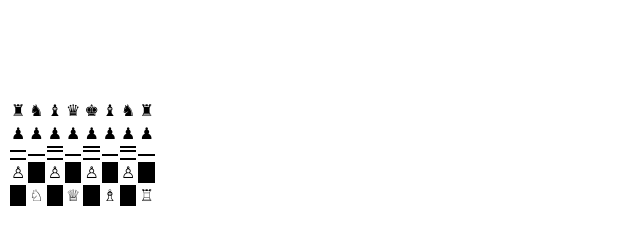
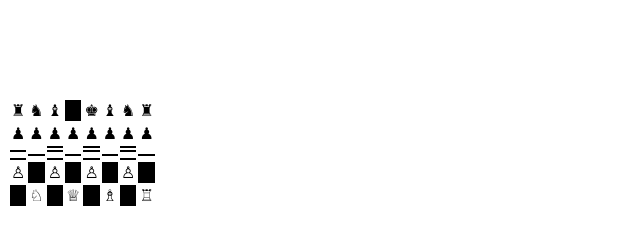
Before and after one commit to puterbuagh/chessboard, a plain HTML site: page index.html in a window 1280 px wide. Shown: the full height of the page, 0-640 px from the left. Drawn offline with Linux system fonts and the light colour scheme.

Commit message:
Update index.html

```diff
--- a/index.html
+++ b/index.html
@@ -23,7 +23,7 @@
                                                 <td id="a8" style="background-color: white"><span class="chess-piece black">&#9820;</span></td>
                                                 <td id="b8" style="background-color: black”><span class="chess-piece black">&#9822;</span></td>
                                                 <td id="c8" style="background-color: white”><span class="chess-piece black">&#9821;</span></td>
-                                                <td id="d8" style="background-color: black><span class="chess-piece black">&#9819;</span></td>
+                                                <td id="d8" style="background-color: black"><span class="chess-piece black">&#9819;</span></td>
                                                 <td id="e8" style="background-color: white”><span class="chess-piece black">&#9818;</span></td>
                                                 <td id="f8" style="background-color: black”><span class="chess-piece black">&#9821;</span></td>
                                                 <td id="g8" style="background-color: white”><span class="chess-piece black">&#9822;</span></td>
```
